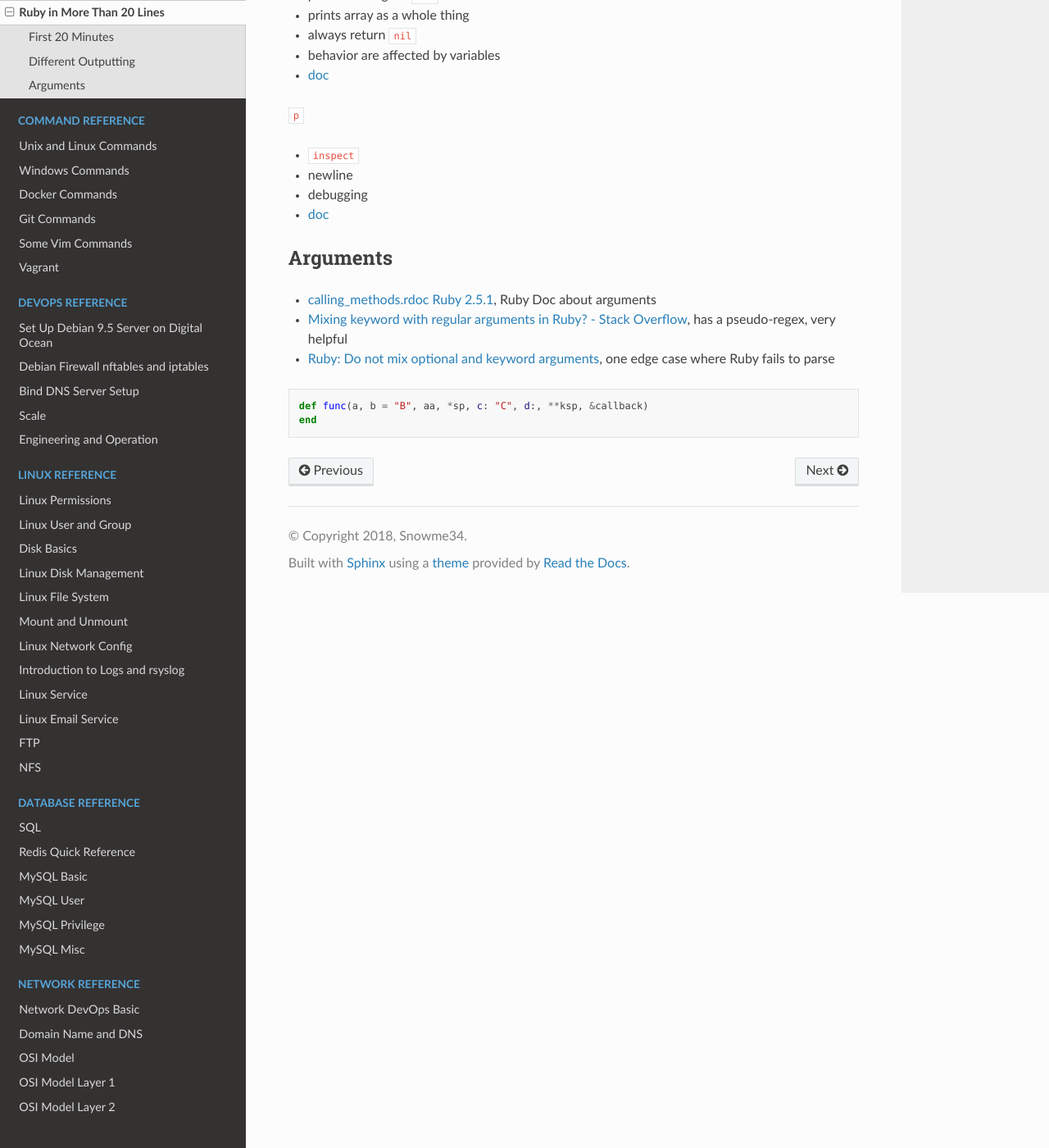
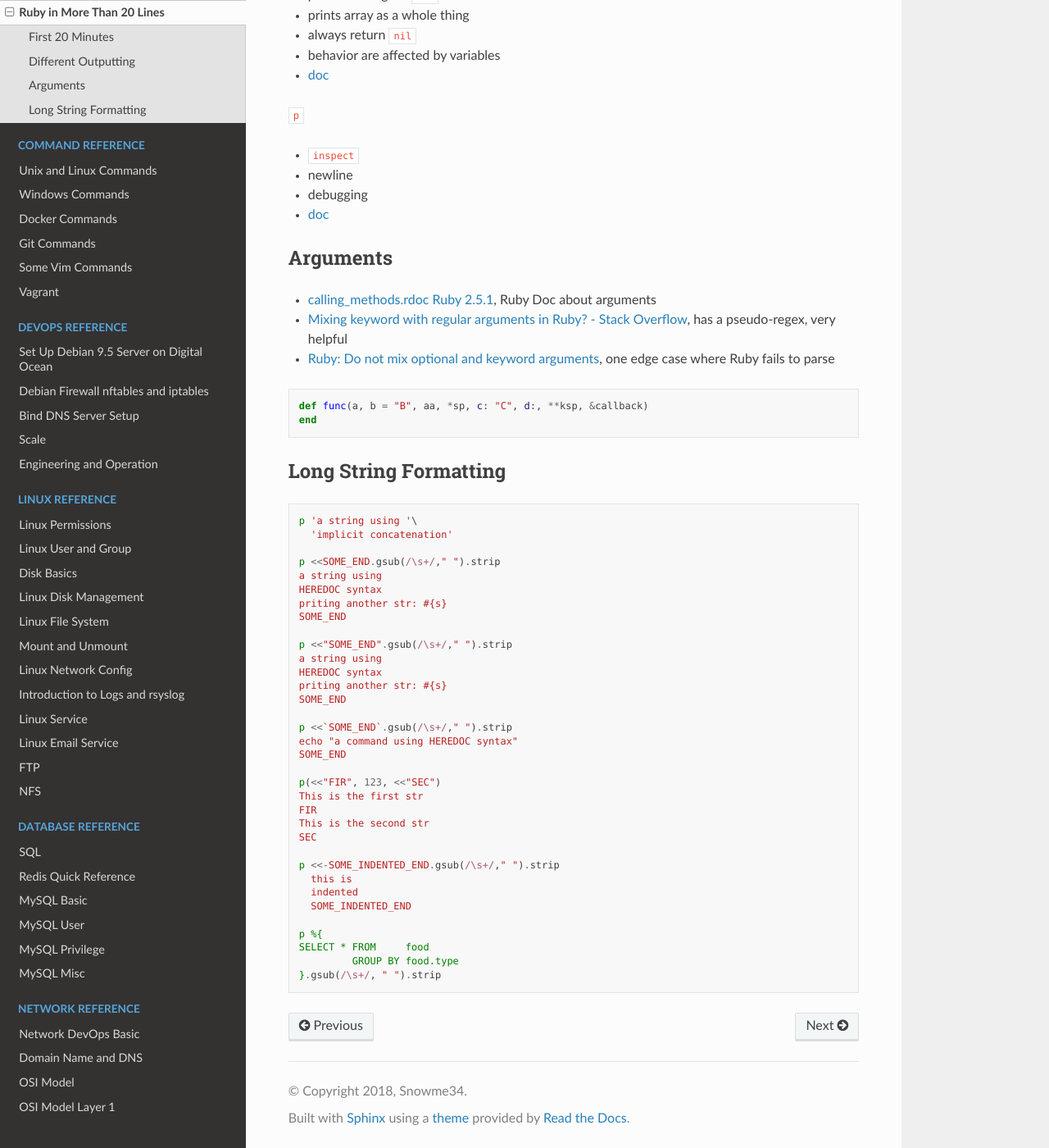
Before and after one commit to snowme34/snowme34.com, a Sphinx documentation site: the page built from docs/source/reference/programming-language/ruby/ruby-in-more-than-20-lines.md, in a window 1280 px wide and 1400 px high, scrolled down 2301 px. Shown: the whole window at 82% size. Built offline with Sphinx 7.4.7 and the Read the Docs theme 2.0.0, drawn with Linux system fonts in a browser that asks for light colours.

Commit message:
update ruby

````diff
--- a/docs/source/reference/programming-language/ruby/ruby-in-more-than-20-lines.md
+++ b/docs/source/reference/programming-language/ruby/ruby-in-more-than-20-lines.md
@@ -140,3 +140,42 @@ end
 def func(a, b = "B", aa, *sp, c: "C", d:, **ksp, &callback)
 end
 ```
+
+## Long String Formatting
+
+```ruby
+p 'a string using '\
+  'implicit concatenation'
+
+p <<SOME_END.gsub(/\s+/," ").strip
+a string using
+HEREDOC syntax
+priting another str: #{s}
+SOME_END
+
+p <<"SOME_END".gsub(/\s+/," ").strip
+a string using
+HEREDOC syntax
+priting another str: #{s}
+SOME_END
+
+p <<`SOME_END`.gsub(/\s+/," ").strip
+echo "a command using HEREDOC syntax"
+SOME_END
+
+p(<<"FIR", 123, <<"SEC")
+This is the first str
+FIR
+This is the second str
+SEC
+
+p <<-SOME_INDENTED_END.gsub(/\s+/," ").strip
+  this is
+  indented
+  SOME_INDENTED_END
+
+p %{
+SELECT * FROM     food
+         GROUP BY food.type
+}.gsub(/\s+/, " ").strip
+```
````
